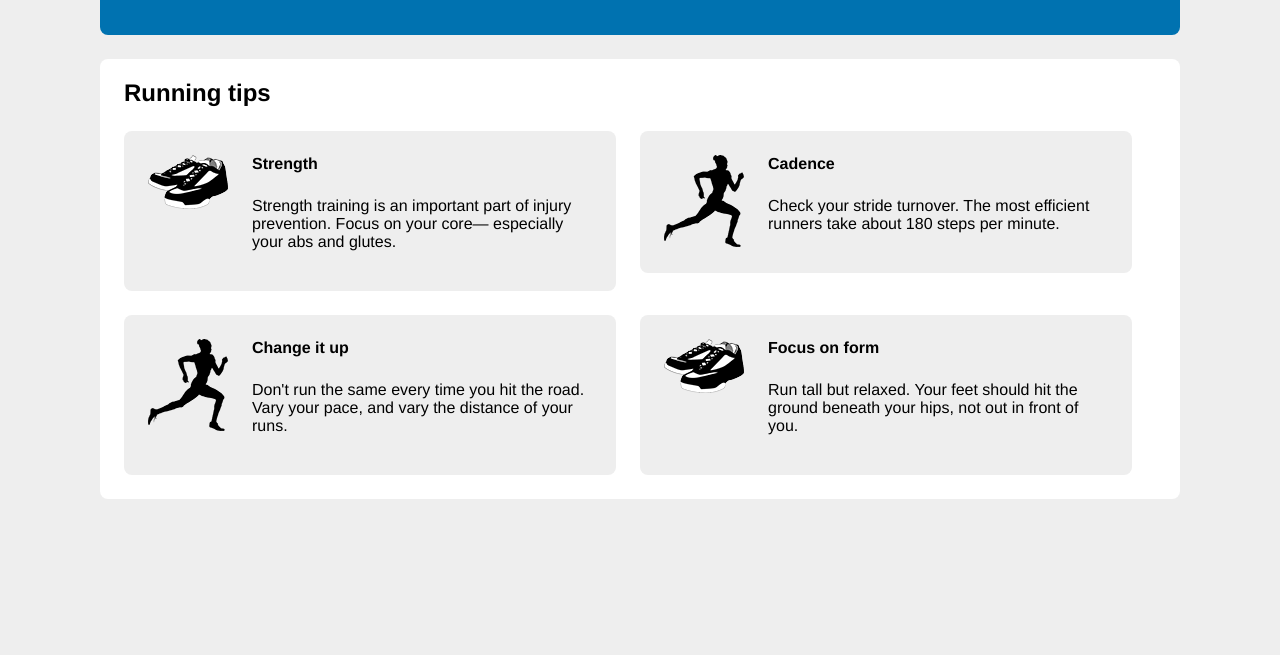
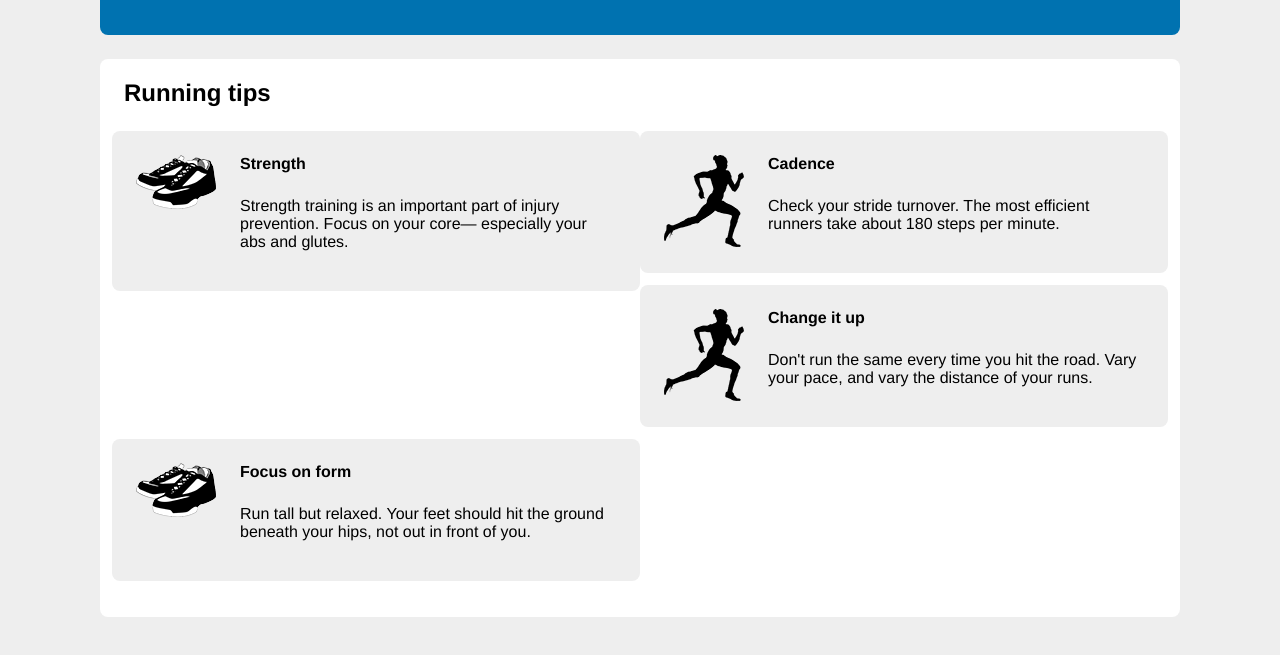
Before and after one commit to jdsutherland/css-in-depth, a plain HTML site: page ch04-floats/index.html in a window 1280 px wide. Shown: the part 85-740 px from the top of the page. Drawn offline with Linux system fonts and the light colour scheme.

Commit message:
End floats

```diff
--- a/ch04-floats/index.html
+++ b/ch04-floats/index.html
@@ -12,7 +12,8 @@
     <main class="main clearfix">
       <h2>Running tips</h2>
 
-      <div class="clearfix">
+      <div class="row">
+        <div class="column-6">
           <div class="media">
             <img class="media-image" src="shoes.png">
             <div class="media-body">
@@ -24,7 +25,9 @@
               </p>
             </div>
           </div>
+        </div>
 
+        <div class="column-6">
           <div class="media">
             <img class="media-image" src="runner.png">
             <div class="media-body">
@@ -35,7 +38,9 @@
               </p>
             </div>
           </div>
+        </div>
 
+        <div class="column-6">
           <div class="media">
             <img class="media-image" src="runner.png">
             <div class="media-body">
@@ -47,7 +52,9 @@
               </p>
             </div>
           </div>
+        </div>
 
+        <div class="column-6">
           <div class="media">
             <img class="media-image" src="shoes.png">
             <div class="media-body">
@@ -59,6 +66,7 @@
               </p>
             </div>
           </div>
+        </div>
 
       </div>
     </main>
--- a/ch04-floats/style.css
+++ b/ch04-floats/style.css
@@ -17,6 +17,36 @@ body * + * {
   margin-top: 1.5em;
 }
 
+.row {
+  margin-left: -.75em;
+  margin-right: -.75em;
+}
+
+.row::after {
+  content: " ";
+  display: block;
+  clear: both;
+}
+
+[class*="column-"] {
+  float: left;
+  padding: 0 0 .75em;
+  margin-top: 0;
+}
+
+.column-1 { width: 8.3333%; }
+.column-2 { width: 16.6667%; }
+.column-3 { width: 25%; }
+.column-4 { width: 33.3333%; }
+.column-5 { width: 41.6667%; }
+.column-6 { width: 50%; }
+.column-7 { width: 58.3333%; }
+.column-8 { width: 66.6667%; }
+.column-9 { width: 75%; }
+.column-10 { width: 83.3333%; }
+.column-11 { width: 91.6667% }
+.column-12 { width: 100%; }
+
 header {
   padding: 1em 1.5em;
   color: #fff;
@@ -25,18 +55,8 @@ header {
   margin-bottom: 1.5em;
 }
 
-.clearfix::before,
-.clearfix::after {
-  display: table;
-  content: " ";
-}
-
-.clearfix::after {
-  clear: both;
-}
-
 .main {
-  padding: 0 1.5em;
+  padding: 0 1.5em 1.5em;
   background-color: #fff;
   border-radius: .5em;
 }
@@ -47,16 +67,9 @@ header {
 }
 
 .media {
-  float: left;
-  margin: 0 1.5em 1.5em 0;
-  width: calc(50% - 1.5em);
   padding: 1.5em;
   background-color: #eee;
   border-radius: 0.5em;
-}
-
-.media:nth-child(odd) {
-  clear: left;
 }
 
 .media-image {
@@ -72,3 +85,12 @@ header {
 .media-body h4 {
   margin-top: 0;
 }
+.clearfix::before,
+.clearfix::after {
+  display: table;
+  content: " ";
+}
+
+.clearfix::after {
+  clear: both;
+}
```
Lines whose indentation alone changed are shown as unchanged.
